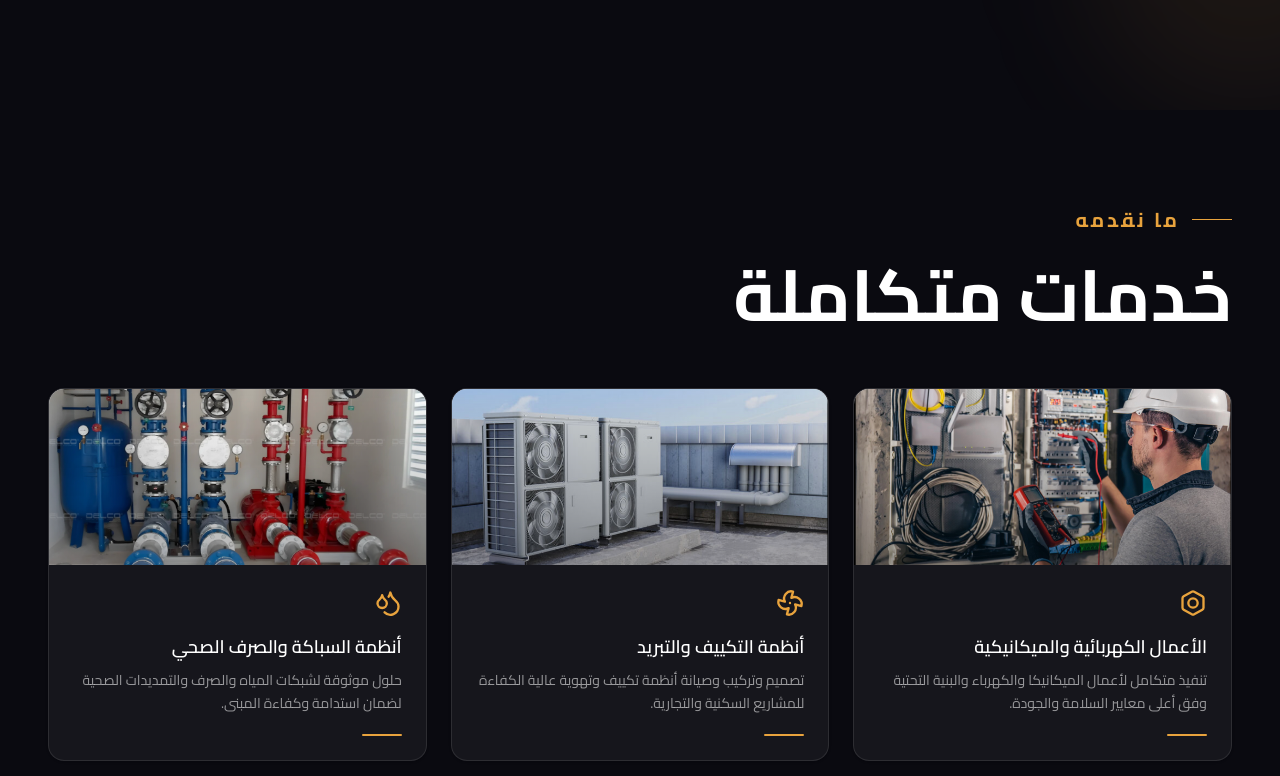
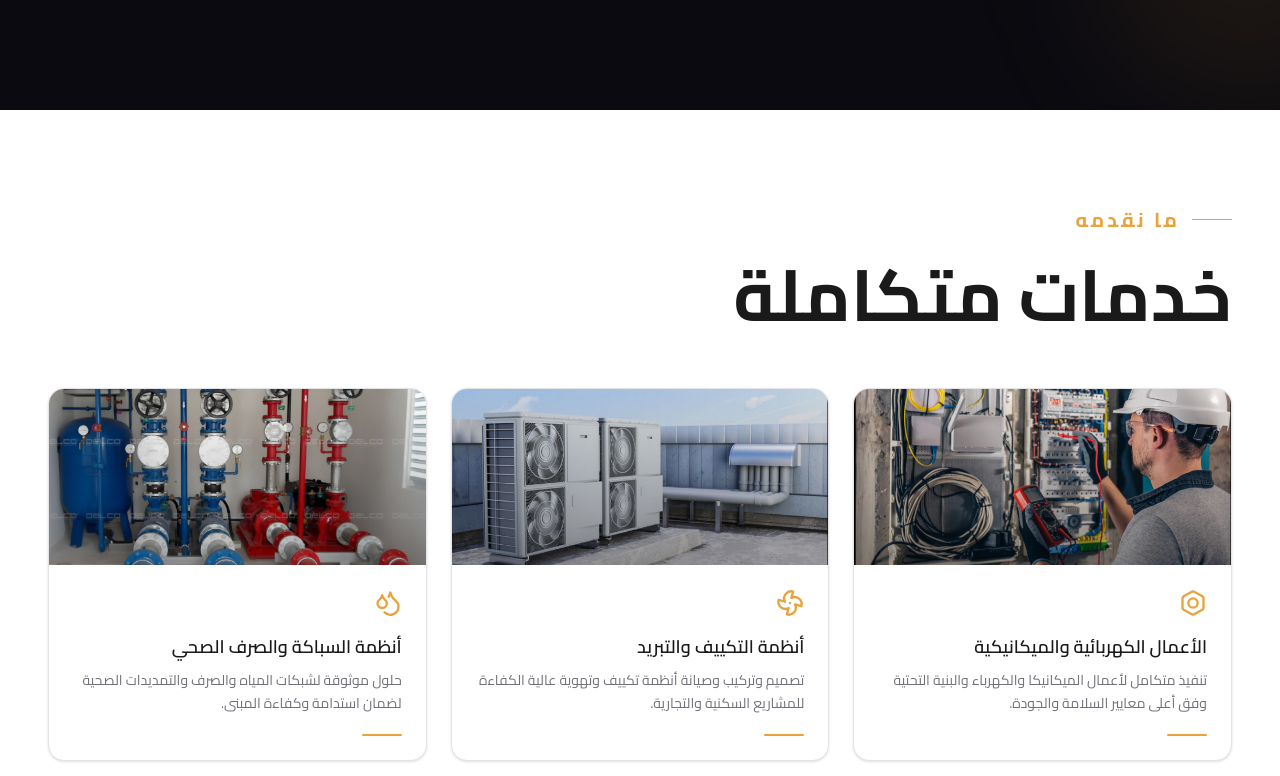
Before and after one commit to larabiislem/Marafiq_website, a Next.js app: page /ar in a window 1280 px wide. Shown: the part 1704-2480 px from the top of the page. Built offline with nearby package versions, Linux system fonts and the light colour scheme.

Commit message:
fing colors

```diff
--- a/app/[locale]/page.tsx
+++ b/app/[locale]/page.tsx
@@ -145,7 +145,7 @@ export default async function Home({ params }: HomeProps) {
       </section>
 
       {/* ─── SERVICES ─────────────────────────────────────────────────────── */}
-      <section id="services" className="bg-[#0a0a10] py-24">
+      <section id="services" className="py-24">
         <div className="mx-auto w-full max-w-7xl px-6 md:px-12">
           <FadeIn>
             <div className="mb-4 flex items-center gap-3">
@@ -154,22 +154,22 @@ export default async function Home({ params }: HomeProps) {
                 {locale === "en" ? "What We Do" : "ما نقدمه"}
               </p>
             </div>
-            <h2 className="max-w-xl text-6xl font-bold leading-tight text-white md:text-7xl">
+            <h2 className="max-w-xl text-6xl font-bold leading-tight md:text-7xl">
               {t.home.serviceOverviewTitle}
             </h2>
           </FadeIn>
           <Stagger className="mt-12 grid gap-6 md:grid-cols-2 lg:grid-cols-3">
             {services.map((service) => (
               <StaggerItem key={service.slug}>
-                <div className="hover-lift group flex h-full flex-col overflow-hidden rounded-2xl border border-white/10 bg-white/5 shadow-sm transition hover:border-[#e8a33d]/40 hover:bg-white/10 hover:shadow-md">
+                <div className="hover-lift group flex h-full flex-col overflow-hidden rounded-2xl border border-zinc-200 bg-white shadow-sm transition hover:border-[#e8a33d]/40 hover:shadow-md">
                   <div className="relative h-44 w-full overflow-hidden bg-zinc-100">
                     <Image src={service.image} alt={service[locale].title} fill className="object-cover transition-transform duration-500 group-hover:scale-105" />
                     <div className="absolute inset-0 bg-gradient-to-t from-black/30 to-transparent" />
                   </div>
                   <div className="flex flex-1 flex-col p-6">
                     <ServiceIcon icon={service.icon} />
-                    <h3 className="mt-4 text-lg font-semibold text-white">{service[locale].title}</h3>
-                    <p className="mt-2 flex-1 text-sm leading-relaxed text-white/55">{service[locale].description}</p>
+                    <h3 className="mt-4 text-lg font-semibold">{service[locale].title}</h3>
+                    <p className="mt-2 flex-1 text-sm leading-relaxed text-zinc-500">{service[locale].description}</p>
                     <div className="mt-5 h-0.5 w-10 rounded-full bg-[#e8a33d] transition-all duration-300 group-hover:w-16" />
                   </div>
                 </div>
@@ -270,7 +270,7 @@ export default async function Home({ params }: HomeProps) {
       </section>
 
       {/* ─── PARTNERS ─────────────────────────────────────────────────────── */}
-      <section id="partners" className="overflow-hidden bg-[#0a0a10] border-t border-white/8 py-16 text-white">
+      <section className="overflow-hidden bg-[#0a0a10] border-t border-white/8 py-16 text-white">
         <div className="mx-auto w-full max-w-7xl px-6 md:px-12">
           <FadeIn>
             <p className="mb-2 text-xl font-bold uppercase tracking-[0.15em] text-[#e8a33d]">
```
